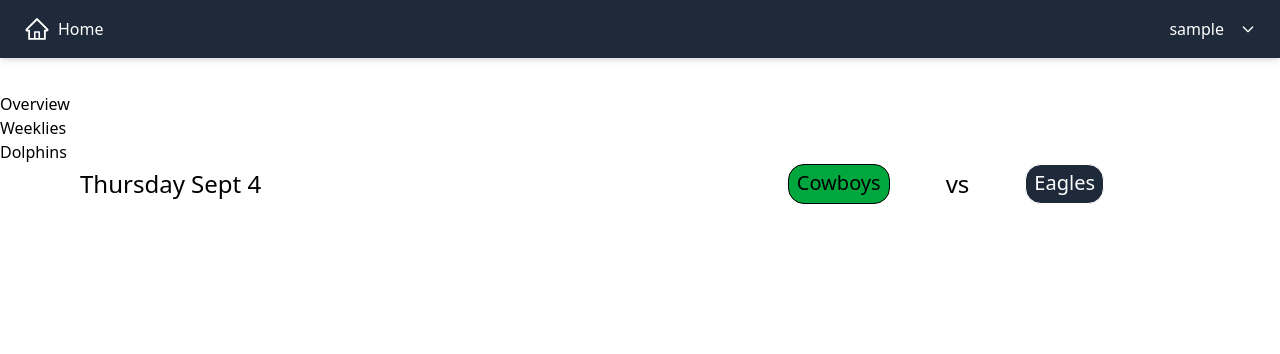
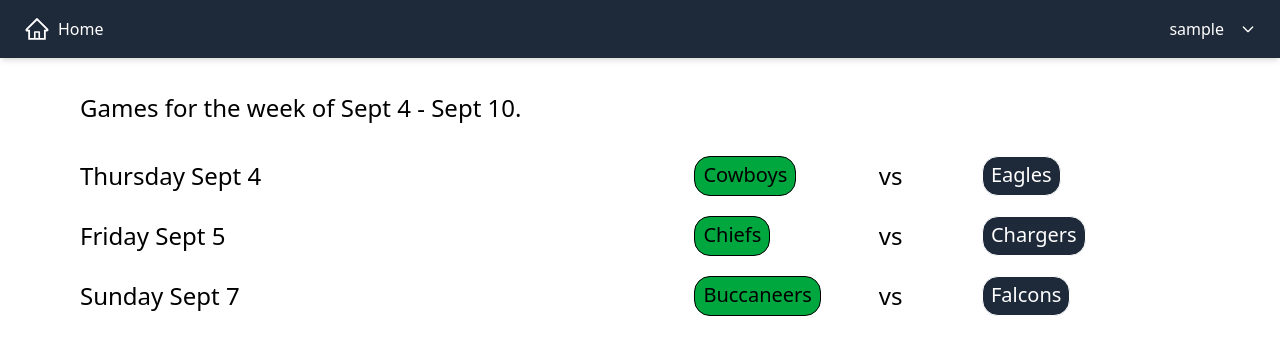
Before and after one commit to williamscodebox/ffApp, a React (Vite) app in the folder frontend/: page /overview in a window 1280 px wide. Shown: the top 354 px of the page. Built offline with nearby package versions, Linux system fonts and the light colour scheme; sample sign-in values are in the browser's storage.

Commit message:
updated GameCard

```diff
--- a/frontend/src/components/GameCard.jsx
+++ b/frontend/src/components/GameCard.jsx
@@ -3,17 +3,23 @@
 const GameCard = ({ teamA, teamB, date }) => {
   return (
     <div className="flex flex-row gap-2 text-2xl items-center justify-between w-[80%] ml-20">
-      <div>
+      <div className="w-[20%]">
         <p>{date}</p>
       </div>
-      <div className="flex flex-row items-center gap-14">
-        <button className="border-1 p-2 pt-1 pb-1.5 text-xl rounded-2xl bg-green-600 hover:cursor-pointer ">
-          {teamA}
-        </button>
-        <p>vs</p>
-        <button className="border-1 p-2 pt-1 pb-1.5 text-xl rounded-2xl bg-gray-800 text-white hover:cursor-pointer ">
-          {teamB}
-        </button>
+      <div className="flex flex-row items-center w-[40%]">
+        <div className="w-[68%]">
+          <button className="border-1 p-2 pt-1 pb-1.5 text-xl rounded-2xl bg-green-600 hover:cursor-pointer">
+            {teamA}
+          </button>
+        </div>
+        <div className="w-[38%]">
+          <p>vs</p>
+        </div>
+        <div className="w-[45%]">
+          <button className="border-1 p-2 pt-1 pb-1.5 text-xl rounded-2xl bg-gray-800 text-white hover:cursor-pointer">
+            {teamB}
+          </button>
+        </div>
       </div>
     </div>
   );
--- a/frontend/src/pages/Auth/Overview.jsx
+++ b/frontend/src/pages/Auth/Overview.jsx
@@ -1,9 +1,13 @@
 import Weeklies from "./Weeklies";
+import { week } from "../../../data/data";
 
 const Overview = () => {
   return (
     <div className="mt-20">
-      Overview
+      <p className="text-2xl ml-20">
+        Games for the week of {week[0][0] + " " + week[0][1]} -{" "}
+        {week[0][0] + " " + week[0][7]}.
+      </p>
       <Weeklies />
     </div>
   );
--- a/frontend/src/pages/Auth/Weeklies.jsx
+++ b/frontend/src/pages/Auth/Weeklies.jsx
@@ -3,12 +3,21 @@
 
 const Weeklies = () => {
   return (
-    <div>
-      Weeklies <p>{teams[1]}</p>
+    <div className="flex flex-col mt-8 gap-5">
       <GameCard
         teamA={teams[16]}
         teamB={teams[18]}
         date={day[0] + " " + week[0][0] + " " + week[0][1]}
+      />{" "}
+      <GameCard
+        teamA={teams[13]}
+        teamB={teams[15]}
+        date={day[1] + " " + week[0][0] + " " + week[0][2]}
+      />{" "}
+      <GameCard
+        teamA={teams[27]}
+        teamB={teams[24]}
+        date={day[3] + " " + week[0][0] + " " + week[0][4]}
       />
     </div>
   );
```
